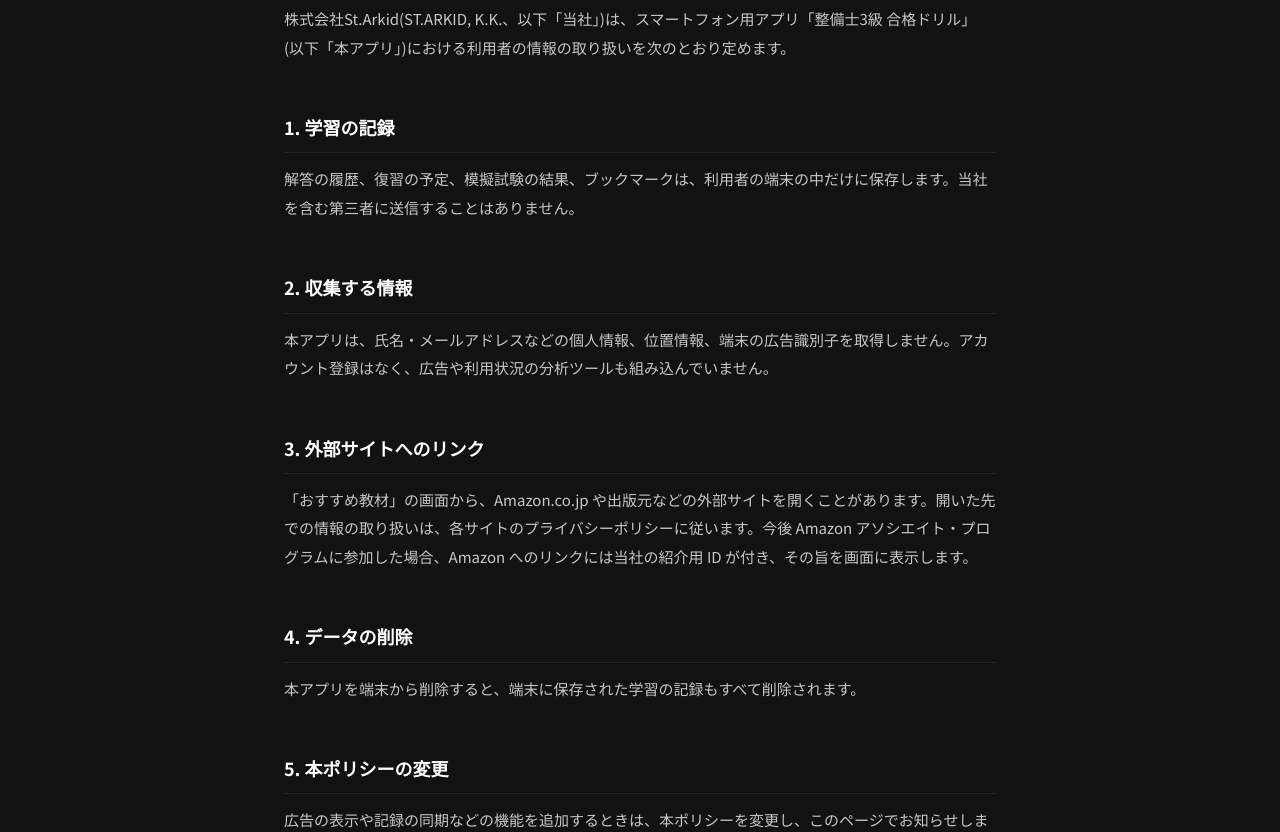
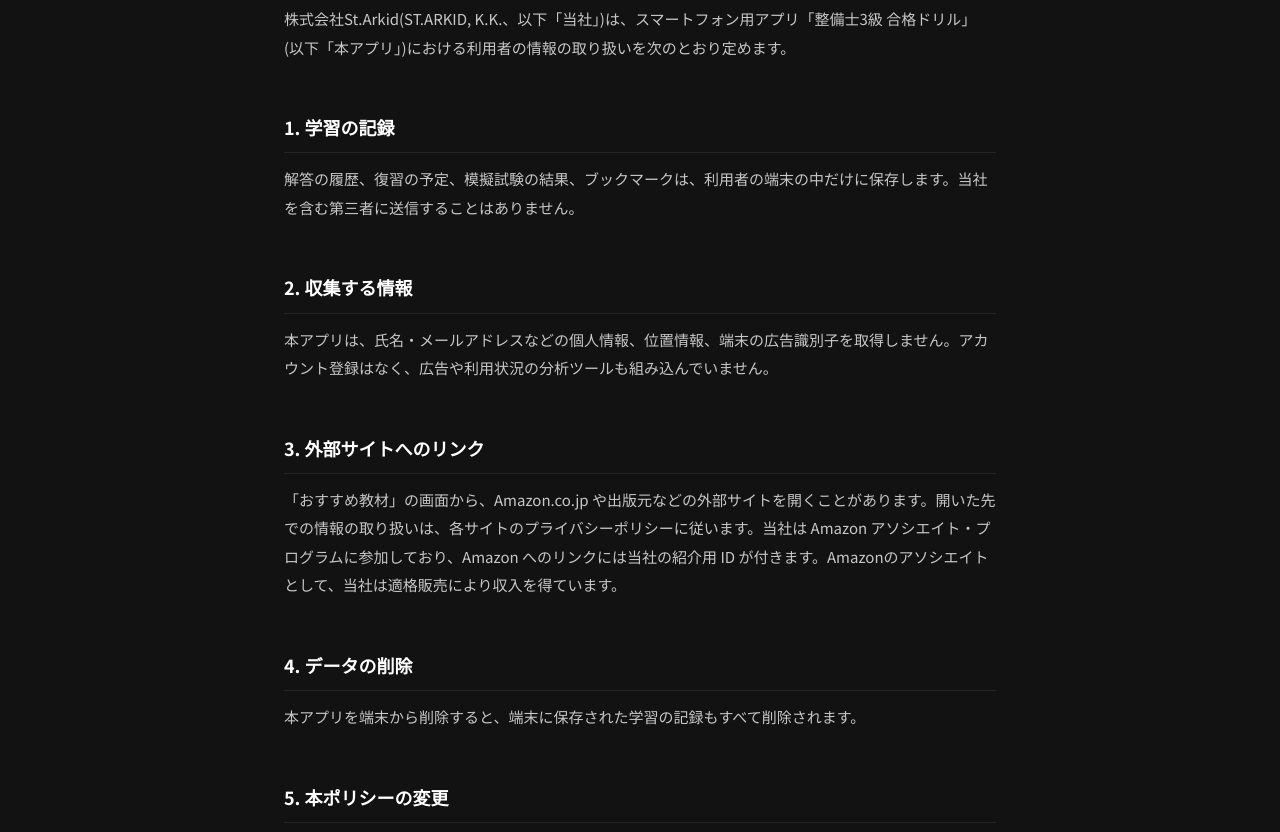
Before and after one commit to torkralle/StArkidLP, a website: page apps/mechanic-exam/privacy.html in a window 1280 px wide. Shown: the part 252-1084 px from the top of the page. Drawn offline with Linux system fonts and the light colour scheme.

Commit message:
整備士3級 合格ドリルのプライバシーポリシーに Amazon アソシエイト参加を明記
Co-Authored-By: Claude Opus 5.5 <noreply@anthropic.com>
Claude-Session: https://claude.ai/code/session_01QaYe4rexzC1ct1MpgRhuAZ

```diff
--- a/apps/mechanic-exam/privacy.html
+++ b/apps/mechanic-exam/privacy.html
@@ -75,7 +75,7 @@
   <p>本アプリは、氏名・メールアドレスなどの個人情報、位置情報、端末の広告識別子を取得しません。アカウント登録はなく、広告や利用状況の分析ツールも組み込んでいません。</p>
 
   <h2>3. 外部サイトへのリンク</h2>
-  <p>「おすすめ教材」の画面から、Amazon.co.jp や出版元などの外部サイトを開くことがあります。開いた先での情報の取り扱いは、各サイトのプライバシーポリシーに従います。今後 Amazon アソシエイト・プログラムに参加した場合、Amazon へのリンクには当社の紹介用 ID が付き、その旨を画面に表示します。</p>
+  <p>「おすすめ教材」の画面から、Amazon.co.jp や出版元などの外部サイトを開くことがあります。開いた先での情報の取り扱いは、各サイトのプライバシーポリシーに従います。当社は Amazon アソシエイト・プログラムに参加しており、Amazon へのリンクには当社の紹介用 ID が付きます。Amazonのアソシエイトとして、当社は適格販売により収入を得ています。</p>
 
   <h2>4. データの削除</h2>
   <p>本アプリを端末から削除すると、端末に保存された学習の記録もすべて削除されます。</p>
```
